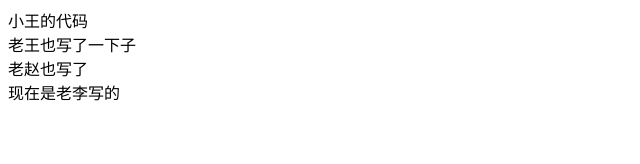
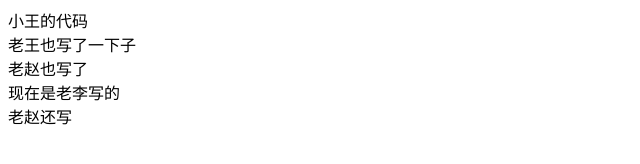
Before and after one commit to tao-xiang/tao, a plain HTML site: page index.html in a window 1280 px wide. Shown: the whole page, without its empty margins (0-640 px from the left). Drawn offline with Linux system fonts and the light colour scheme.

Commit message:
老找后面的

```diff
--- a/index.html
+++ b/index.html
@@ -11,5 +11,6 @@
     <div>老王也写了一下子</div>
     <div>老赵也写了</div>
     <div>现在是老李写的</div>
+    <div>老赵还写</div>
   </body>
 </html>
```
